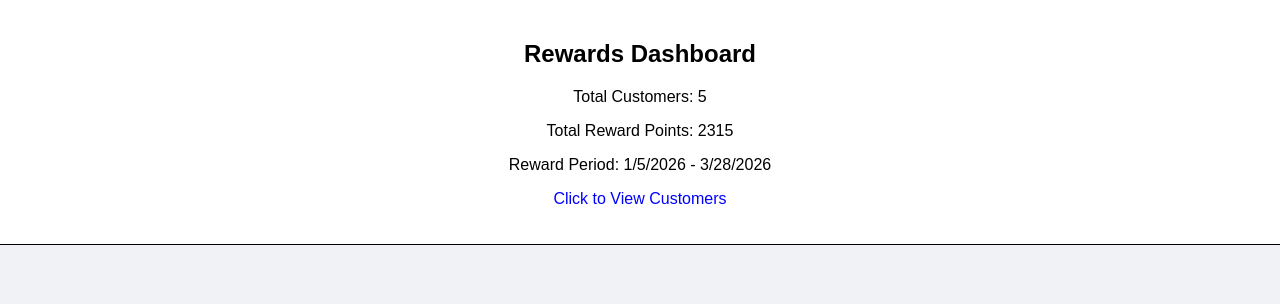
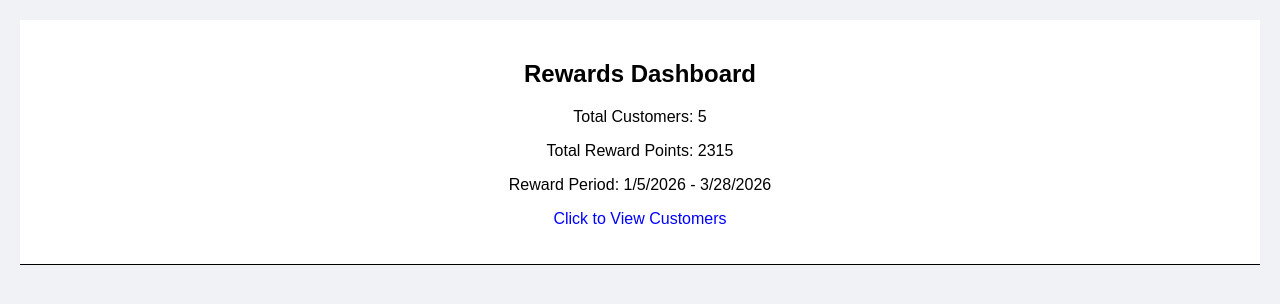
Before and after one commit to Bhavya12-ai/scrollable-data, a React (Create React App) app: page / in a window 1280 px wide. Shown: the top 304 px of the page. Built offline with nearby package versions, Linux system fonts and the light colour scheme.

Commit message:
removed scroll

```diff
--- a/src/app.css
+++ b/src/app.css
@@ -1,10 +1,24 @@
 
-body{
-    width:100%;
-    height:100%;
-    font-family:sans-serif;
-    background:#f0f2f5;
-    margin:0;
+html,
+#root {
+    height: 100%;
+    margin: 0;
+}
+body {
+    width: 100%;
+    height: 100%;
+    margin: 0;
+    overflow: hidden;
+    font-family: sans-serif;
+    background: #f0f2f5;
+}
+.app-container {
+    height: 100%;
+    display: flex;
+    flex-direction: column;
+    padding: 20px;
+    box-sizing: border-box;
+    overflow: hidden;
 }
 .dashboard-header {
     background: white;
@@ -18,16 +32,19 @@ body{
     display: flex;
     gap: 20px;
     margin-top: 20px;
+    flex: 1;
+    min-height: 0;
+    overflow: hidden;
 }
 
 .card-wrapper {
     background: white;
     border-radius: 10px;
     padding: 15px;
-    max-height: 500px;
     overflow-y: auto;
     flex: 1;
     min-width: 300px;
+    min-height: 0;
 }
 .card-header{
     display:flex;
@@ -51,8 +68,8 @@ body{
     padding: 20px;
     flex: 1;
     min-width: 350px;
-    max-height: 500px;
     overflow-y: auto;
+    min-height: 0;
 }
 .monthly-view{
     display: flex;
--- a/src/components/CustomerDetails.js
+++ b/src/components/CustomerDetails.js
@@ -15,8 +15,6 @@ export default function CustomerDetails({ customer, details }) {
         return month === selectedMonth;
       })
     : [];
-
-  console.log("Stored months", Object.keys(details.months));
 
   return (
     <div className="customerDetails-container">
--- a/src/components/CustomerPage.js
+++ b/src/components/CustomerPage.js
@@ -30,7 +30,7 @@ export default function CustomerPage({
   if (loading) return <h3 style={{ padding: "20px" }}>Loading..</h3>;
 
   return (
-    <div style={{ padding: "20px" }}>
+    <div className="app-container">
       <h2>{name}</h2>
       <CustomerDetails customer={name} details={customerData} />
     </div>
--- a/src/components/DashboardPage.js
+++ b/src/components/DashboardPage.js
@@ -28,7 +28,6 @@ function DashboardPage() {
         }
       })
       .catch((fetchError) => {
-        console.error("Failed transactions", fetchError);
         setError("Please try again later");
       })
       .finally(() => {
@@ -58,7 +57,7 @@ function DashboardPage() {
   if (error) return <h3 style={{ padding: "20px", color: "red" }}>{error}</h3>;
 
   return (
-    <div style={STYLES.container}>
+    <div className="app-container" style={STYLES.container}>
       <div onClick={() => setShowTable(!showTable)} className="dashboard-header">
         <h2>{LABELS.TITLE}</h2>
         <p>{LABELS.TOTAL_CUSTOMERS}: {totalCustomers}</p>
--- a/src/utils/Rewards.js
+++ b/src/utils/Rewards.js
@@ -18,7 +18,6 @@ export function totalPrice(transactions) {
   transactions.forEach((item) => {
     const { customerID, customerName, amount, date } = item;
     const month = MONTHS[new Date(date).getMonth()];
-    console.log(month);
     let points = 0;
 
     if (amount > 100) {
```
